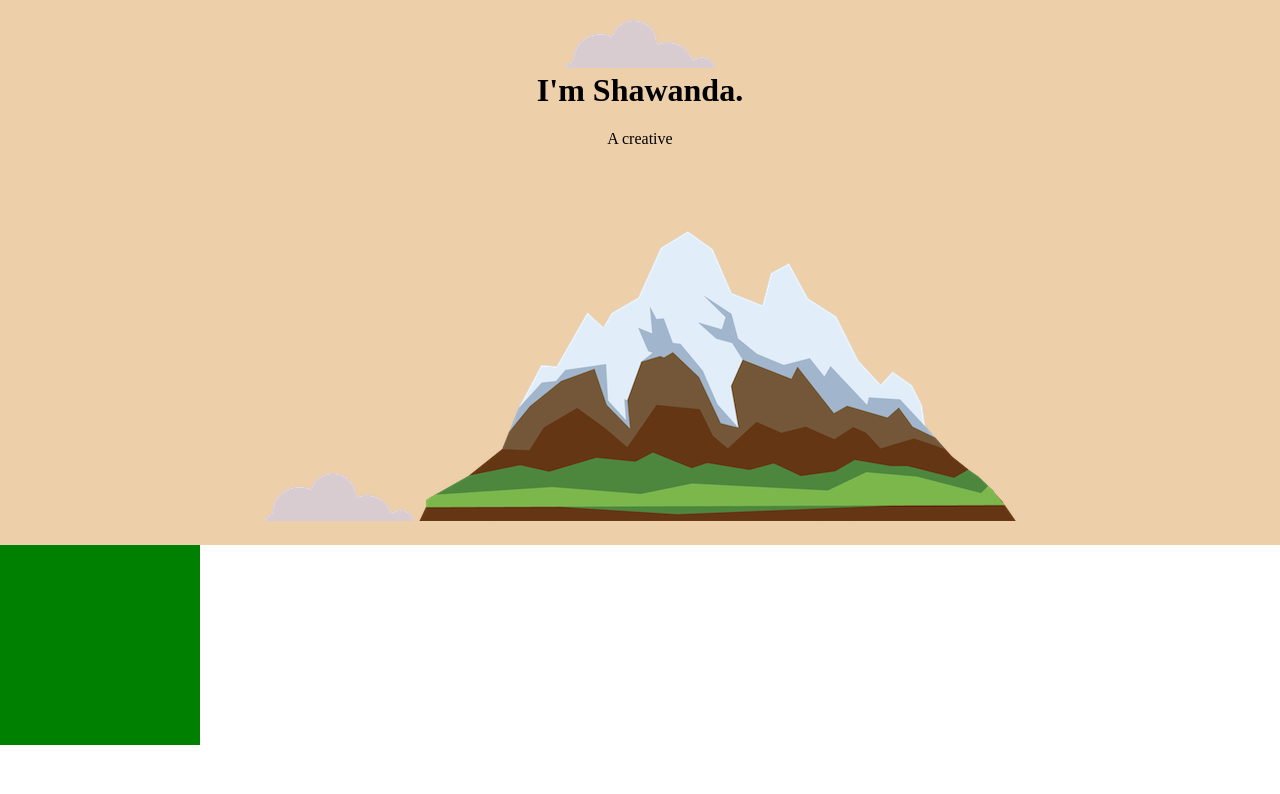
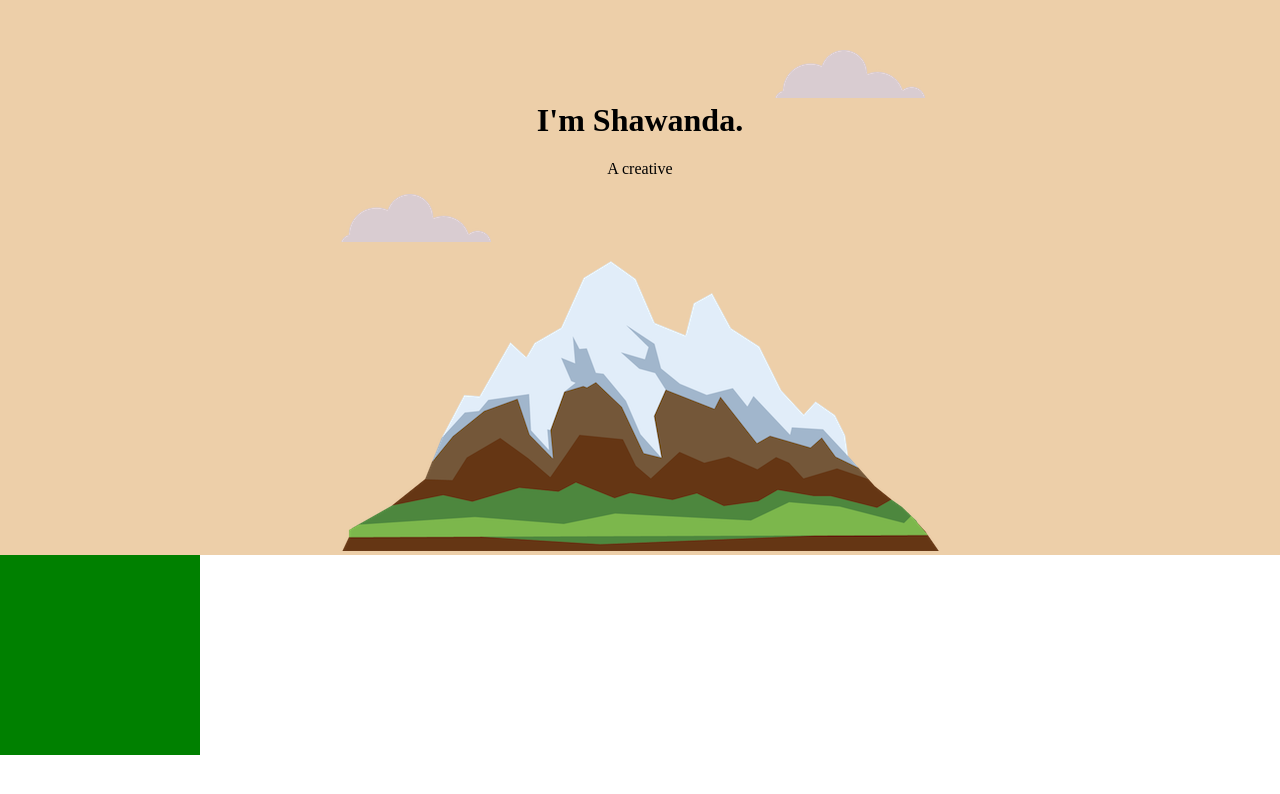
Before and after one commit to ShawandaMD/css_my_site, a plain HTML site: page index.html in a window 1280 px wide. Drawn offline with Linux system fonts and the light colour scheme.

Commit message:
added positioning for .container and .top-cloud

```diff
--- a/css/styles.css
+++ b/css/styles.css
@@ -1,19 +1,21 @@
 body {
   margin: 0;
+  text-align: center;
 }
 
 .top-container {
   background-color: #edcfa9;
-  padding: 20px;
-  text-align: center;
+  position: relative;
+  padding-top: 50px;
 }
 
 .top-cloud {
   position: relative;
+  left: 210px;
 }
 
 .bottom-cloud {
-
+  position: absolute;
 }
 
 .bottom-container {
```
